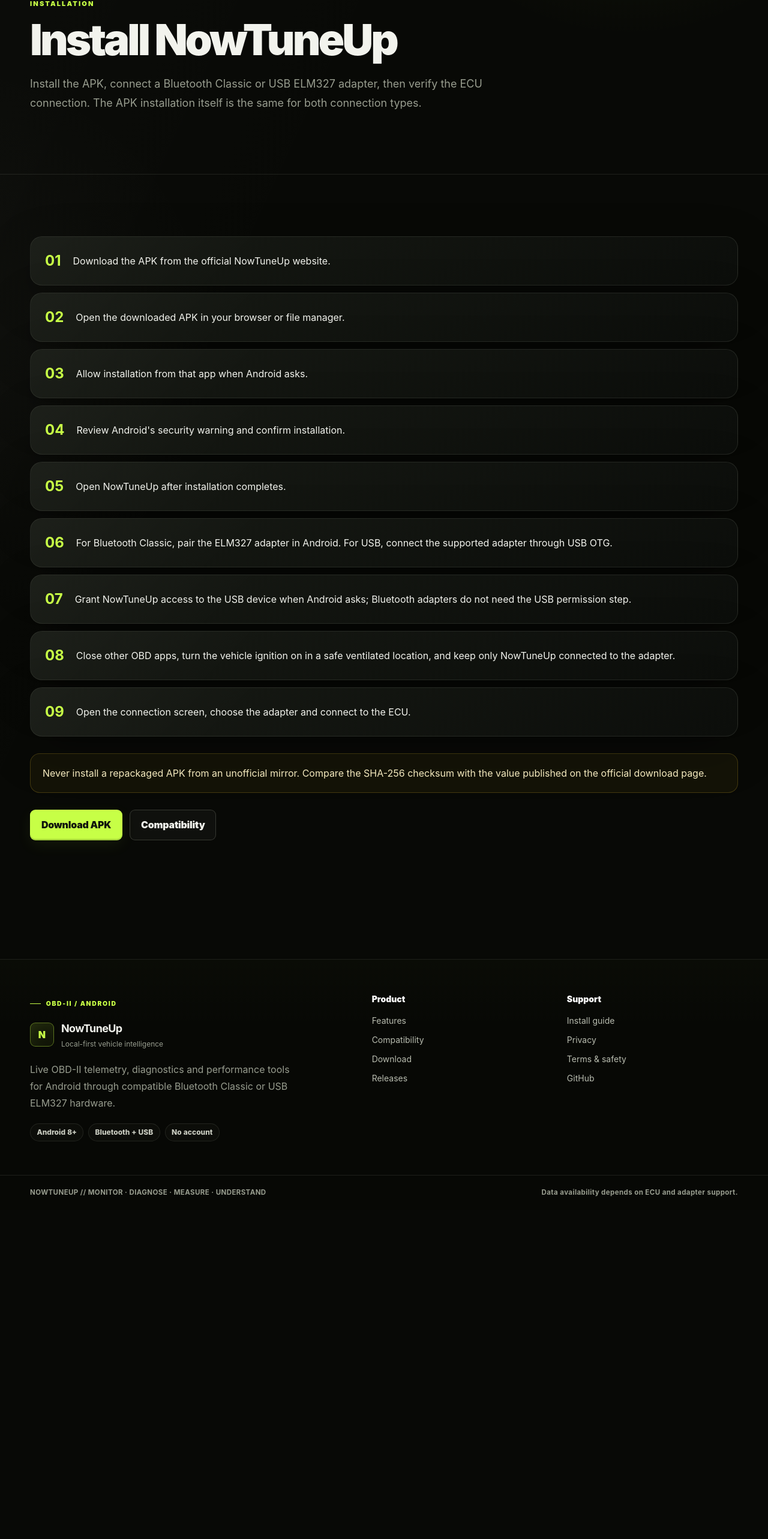
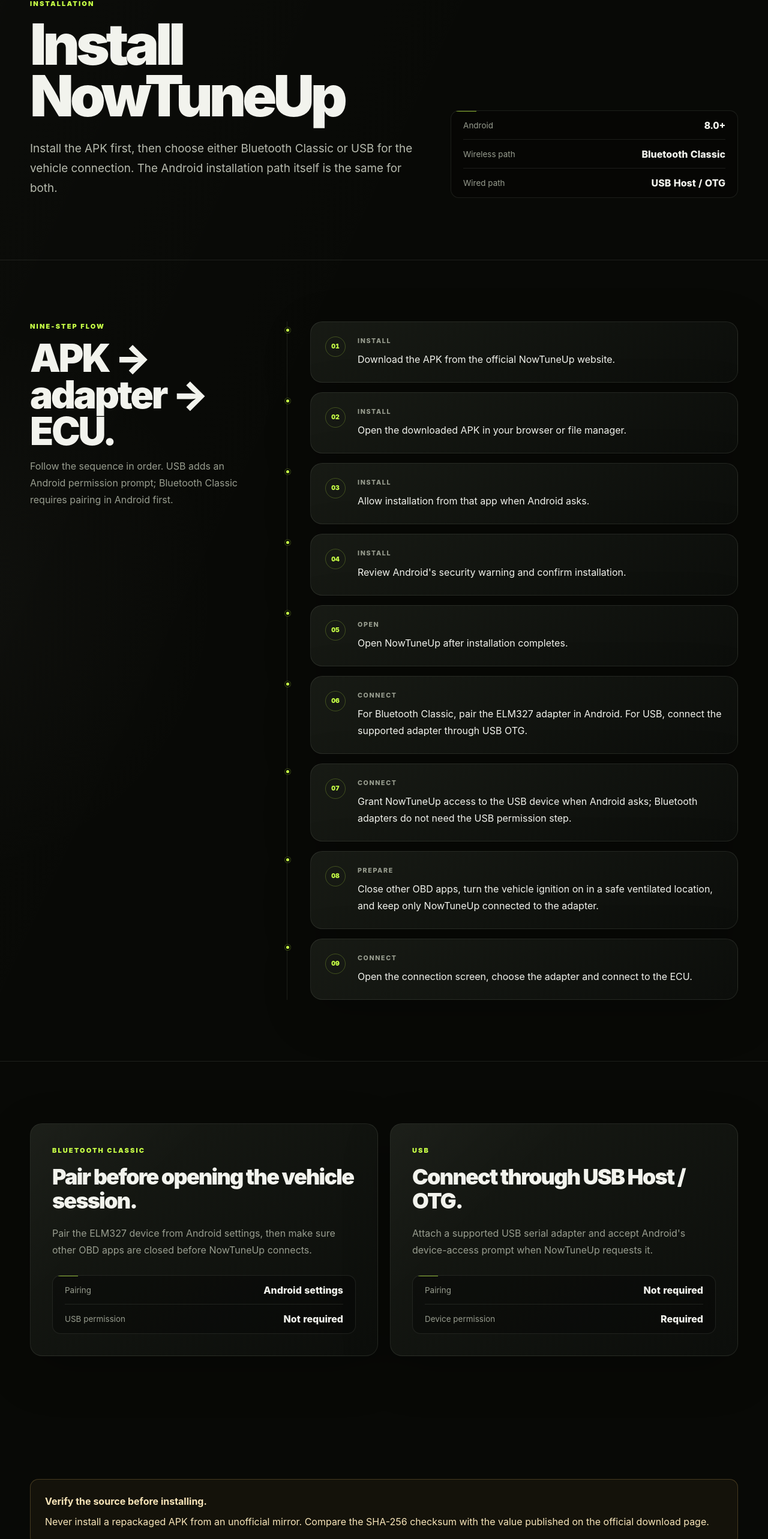
Before and after one commit to kzabCde/NowTuneUp-Smart-OBD-Vehicle-Monitor, a Next.js app in the folder web/: page /install-guide in a window 1280 px wide. Shown: the part 177-2743 px from the top of the page at 60% size. Before the commit the page ends 2195 px from the top, so only its background shows below. Built offline with nearby package versions, Linux system fonts and the light colour scheme; no server answers.

Commit message:
Redesign installation guide flow

```diff
--- a/web/app/install-guide/page.tsx
+++ b/web/app/install-guide/page.tsx
@@ -4,38 +4,80 @@
 export const metadata: Metadata = { title: "Installation guide" };
 
 const steps = [
-  "Download the APK from the official NowTuneUp website.",
-  "Open the downloaded APK in your browser or file manager.",
-  "Allow installation from that app when Android asks.",
-  "Review Android's security warning and confirm installation.",
-  "Open NowTuneUp after installation completes.",
-  "For Bluetooth Classic, pair the ELM327 adapter in Android. For USB, connect the supported adapter through USB OTG.",
-  "Grant NowTuneUp access to the USB device when Android asks; Bluetooth adapters do not need the USB permission step.",
-  "Close other OBD apps, turn the vehicle ignition on in a safe ventilated location, and keep only NowTuneUp connected to the adapter.",
-  "Open the connection screen, choose the adapter and connect to the ECU.",
+  ["Install", "Download the APK from the official NowTuneUp website."],
+  ["Install", "Open the downloaded APK in your browser or file manager."],
+  ["Install", "Allow installation from that app when Android asks."],
+  ["Install", "Review Android's security warning and confirm installation."],
+  ["Open", "Open NowTuneUp after installation completes."],
+  ["Connect", "For Bluetooth Classic, pair the ELM327 adapter in Android. For USB, connect the supported adapter through USB OTG."],
+  ["Connect", "Grant NowTuneUp access to the USB device when Android asks; Bluetooth adapters do not need the USB permission step."],
+  ["Prepare", "Close other OBD apps, turn the vehicle ignition on in a safe ventilated location, and keep only NowTuneUp connected to the adapter."],
+  ["Connect", "Open the connection screen, choose the adapter and connect to the ECU."],
 ];
 
 export default function Guide() {
   return (
     <>
-      <section className="shell section-space">
-        <p className="eyebrow">Installation</p>
-        <h1 className="mt-4 max-w-4xl text-5xl font-black leading-[.96] tracking-[-0.055em] md:text-7xl">Install NowTuneUp</h1>
-        <p className="muted mt-6 max-w-3xl text-lg leading-8">Install the APK, connect a Bluetooth Classic or USB ELM327 adapter, then verify the ECU connection. The APK installation itself is the same for both connection types.</p>
+      <section className="page-hero">
+        <div className="shell grid gap-9 lg:grid-cols-[1fr_.72fr] lg:items-end">
+          <div>
+            <p className="eyebrow">Installation</p>
+            <h1 className="page-title mt-4">Install NowTuneUp</h1>
+            <p className="page-lede mt-7">Install the APK first, then choose either Bluetooth Classic or USB for the vehicle connection. The Android installation path itself is the same for both.</p>
+          </div>
+          <div className="technical-card px-5">
+            <div className="spec-row"><span className="spec-key">Android</span><span className="spec-value">8.0+</span></div>
+            <div className="spec-row"><span className="spec-key">Wireless path</span><span className="spec-value">Bluetooth Classic</span></div>
+            <div className="spec-row"><span className="spec-key">Wired path</span><span className="spec-value">USB Host / OTG</span></div>
+          </div>
+        </div>
       </section>
+
       <section className="section-rule">
-        <div className="shell section-space">
-          <ol className="grid gap-3">
-            {steps.map((step, index) => (
-              <li className="panel flex gap-5 p-5 md:items-center md:p-6" key={step}>
-                <b className="text-2xl text-cyan-300">{String(index + 1).padStart(2, "0")}</b>
-                <span className="leading-7">{step}</span>
+        <div className="shell section-space grid gap-10 lg:grid-cols-[.68fr_1.32fr]">
+          <div className="section-heading lg:sticky lg:top-28 lg:self-start">
+            <p className="eyebrow">Nine-step flow</p>
+            <h2 className="section-title">APK → adapter → ECU.</h2>
+            <p className="section-copy">Follow the sequence in order. USB adds an Android permission prompt; Bluetooth Classic requires pairing in Android first.</p>
+          </div>
+
+          <ol className="release-rail grid gap-4">
+            {steps.map(([phase, step], index) => (
+              <li className="release-dot panel p-5 md:p-6" key={step}>
+                <div className="flex gap-5">
+                  <b className="feature-index shrink-0">{String(index + 1).padStart(2, "0")}</b>
+                  <div>
+                    <p className="data-label">{phase}</p>
+                    <p className="mt-2 leading-7">{step}</p>
+                  </div>
+                </div>
               </li>
             ))}
           </ol>
-          <div className="mt-7 rounded-2xl border border-amber-300/20 bg-amber-300/[0.05] p-5 text-amber-100">Never install a repackaged APK from an unofficial mirror. Compare the SHA-256 checksum with the value published on the official download page.</div>
-          <div className="mt-7 flex flex-wrap gap-3"><Link href="/download" className="button">Download APK</Link><Link href="/supported-devices" className="button secondary">Compatibility</Link></div>
         </div>
+      </section>
+
+      <section className="section-rule">
+        <div className="shell section-space grid gap-5 lg:grid-cols-2">
+          <article className="panel p-7 md:p-9">
+            <p className="eyebrow">Bluetooth Classic</p>
+            <h2 className="mt-4 text-4xl font-black tracking-[-0.05em]">Pair before opening the vehicle session.</h2>
+            <p className="muted mt-5 leading-7">Pair the ELM327 device from Android settings, then make sure other OBD apps are closed before NowTuneUp connects.</p>
+            <div className="mt-7 technical-card px-5"><div className="spec-row"><span className="spec-key">Pairing</span><span className="spec-value">Android settings</span></div><div className="spec-row"><span className="spec-key">USB permission</span><span className="spec-value">Not required</span></div></div>
+          </article>
+
+          <article className="panel p-7 md:p-9">
+            <p className="eyebrow">USB</p>
+            <h2 className="mt-4 text-4xl font-black tracking-[-0.05em]">Connect through USB Host / OTG.</h2>
+            <p className="muted mt-5 leading-7">Attach a supported USB serial adapter and accept Android's device-access prompt when NowTuneUp requests it.</p>
+            <div className="mt-7 technical-card px-5"><div className="spec-row"><span className="spec-key">Pairing</span><span className="spec-value">Not required</span></div><div className="spec-row"><span className="spec-key">Device permission</span><span className="spec-value">Required</span></div></div>
+          </article>
+        </div>
+      </section>
+
+      <section className="shell section-space">
+        <div className="warning-callout p-5 md:p-6"><strong>Verify the source before installing.</strong><p className="mt-2 leading-7">Never install a repackaged APK from an unofficial mirror. Compare the SHA-256 checksum with the value published on the official download page.</p></div>
+        <div className="page-actions mt-7"><Link href="/download" className="button">Download APK</Link><Link href="/supported-devices" className="button secondary">Compatibility</Link></div>
       </section>
     </>
   );
```
